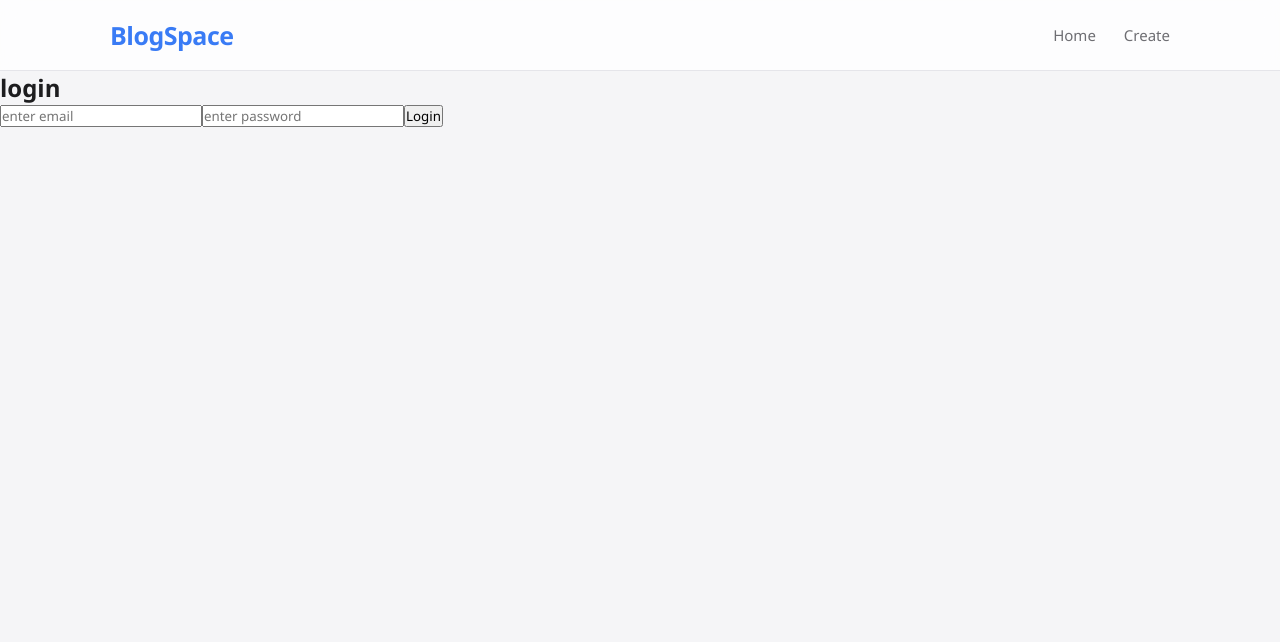
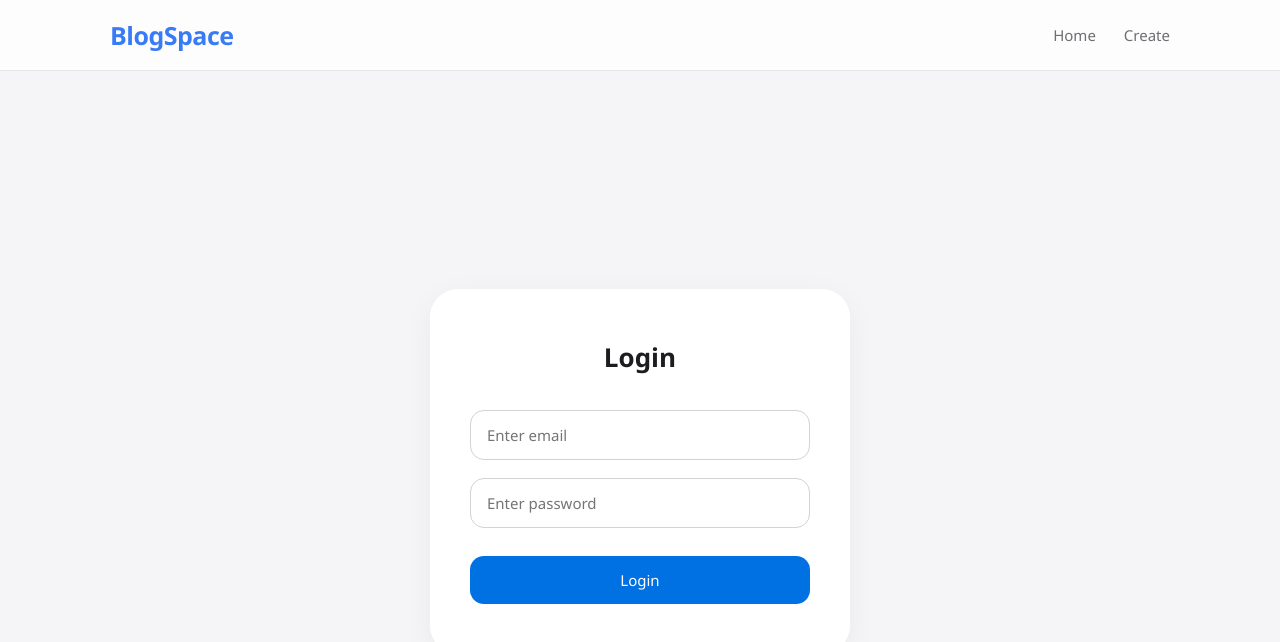
Before and after one commit to vyasaman26/25blog-app, a React (Vite) app: page /login in a window 1280 px wide. Shown: the top 642 px of the page. Built offline with nearby package versions, Linux system fonts and the light colour scheme.

Commit message:
css added in login.jsx and register.jsx ,new file created ../style/Auth.css

```diff
--- a/src/pages/Login.jsx
+++ b/src/pages/Login.jsx
@@ -1,6 +1,7 @@
 import React, { useContext, useState } from "react";
 import { AuthContext } from "../context/AuthContext";
 import { useLocation, useNavigate } from "react-router-dom";
+import "../style/Auth.css";
 
 const Login = () => {
   const navigate = useNavigate();
@@ -28,27 +29,32 @@ const Login = () => {
   };
 
   return (
-    <div>
-      <h2>login</h2>
-      <form onSubmit={handleSubmit}>
+<div className="auth-wrapper">
+  <div className="auth-card">
+    <h2 className="auth-title">Login</h2>
+
+    <form onSubmit={handleSubmit} className="auth-form">
       <input
         type="email"
-          placeholder="enter email"
+        placeholder="Enter email"
         value={email}
-          onChange={(e) => {
-            setEmail(e.target.value);
-          }}
+        onChange={(e) => setEmail(e.target.value)}
+        className="auth-input"
       />
+
       <input
         type="password"
-          placeholder="enter password"
+        placeholder="Enter password"
         value={password}
-          onChange={(e) => {
-            setPassword(e.target.value);
-          }}
+        onChange={(e) => setPassword(e.target.value)}
+        className="auth-input"
       />
-        <button type="submit">Login</button>
+
+      <button type="submit" className="auth-btn">
+        Login
+      </button>
     </form>
+  </div>
 </div>
   );
 };
--- a/src/pages/Register.jsx
+++ b/src/pages/Register.jsx
@@ -1,5 +1,6 @@
 import React, { useState } from "react";
 import { useNavigate } from "react-router-dom";
+import "../style/Auth.css";
 
 const Register = () => {
   const navigate = useNavigate();
@@ -26,35 +27,40 @@ const Register = () => {
   };
 
   return (
-    <div>
-      <h1>Register user</h1>
-      <form onSubmit={handleRegister}>
+    <div className="auth-wrapper">
+  <div className="auth-card">
+    <h2 className="auth-title">Register</h2>
+
+    <form onSubmit={handleRegister} className="auth-form">
       <input
         type="text"
+        placeholder="Enter username"
         value={username}
-          placeholder="enter username"
-          onChange={(e) => {
-            setUsername(e.target.value);
-          }}
+        onChange={(e) => setUsername(e.target.value)}
+        className="auth-input"
       />
+
       <input
         type="email"
+        placeholder="Enter email"
         value={email}
-          placeholder="enter email"
-          onChange={(e) => {
-            setEmail(e.target.value);
-          }}
+        onChange={(e) => setEmail(e.target.value)}
+        className="auth-input"
       />
+
       <input
         type="password"
+        placeholder="Enter password"
         value={password}
-          placeholder="enter password"
-          onChange={(e) => {
-            setPassword(e.target.value);
-          }}
+        onChange={(e) => setPassword(e.target.value)}
+        className="auth-input"
       />
-        <button type="submit">Register user</button>
+
+      <button type="submit" className="auth-btn">
+        Register
+      </button>
     </form>
+  </div>
 </div>
   );
 };
--- /dev/null
+++ b/src/style/Auth.css
@@ -0,0 +1,63 @@
+.auth-wrapper {
+  min-height: 100vh;
+  background: #f5f5f7;
+  display: flex;
+  justify-content: center;
+  align-items: center;
+  padding: 20px;
+}
+
+.auth-card {
+  width: 100%;
+  max-width: 420px;
+  background: #ffffff;
+  padding: 50px 40px;
+  border-radius: 28px;
+  box-shadow: 0 8px 30px rgba(0, 0, 0, 0.05);
+  transition: 0.3s ease;
+}
+
+.auth-title {
+  text-align: center;
+  font-size: 26px;
+  font-weight: 600;
+  margin-bottom: 35px;
+  color: #1d1d1f;
+}
+
+.auth-form {
+  display: flex;
+  flex-direction: column;
+  gap: 18px;
+}
+
+.auth-input {
+  padding: 14px 16px;
+  border-radius: 14px;
+  border: 1px solid #d2d2d7;
+  font-size: 15px;
+  transition: 0.2s ease;
+}
+
+.auth-input:focus {
+  outline: none;
+  border-color: #0071e3;
+  box-shadow: 0 0 0 3px rgba(0, 113, 227, 0.15);
+}
+
+.auth-btn {
+  margin-top: 10px;
+  padding: 14px;
+  border-radius: 14px;
+  border: none;
+  background: #0071e3;
+  color: white;
+  font-size: 15px;
+  font-weight: 500;
+  cursor: pointer;
+  transition: 0.2s ease;
+}
+
+.auth-btn:hover {
+  opacity: 0.9;
+}
```
Lines whose indentation alone changed are shown as unchanged.
